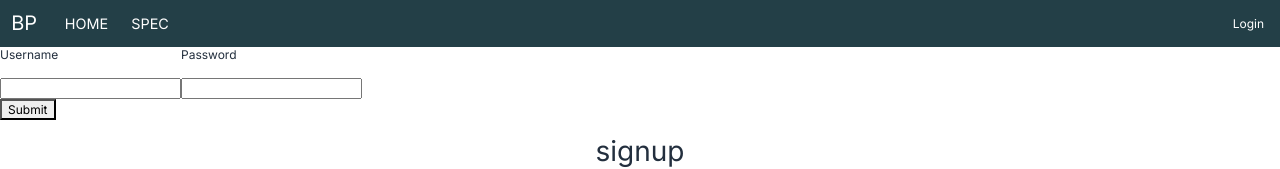
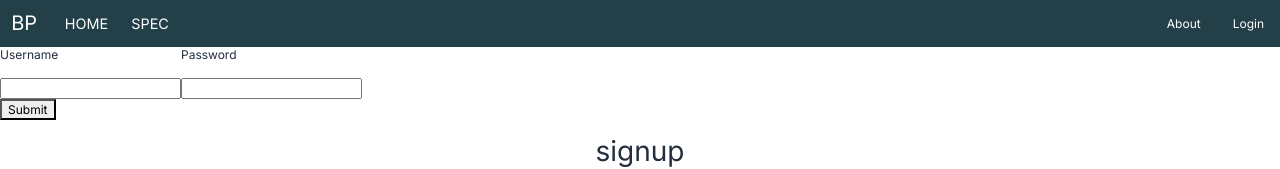
Before and after one commit to tammer/bootstrap-practice, a React (Create React App) app: page /login in a window 1280 px wide. Shown: the top 169 px of the page. Built offline with nearby package versions, Linux system fonts and the light colour scheme.

Commit message:
reminder

```diff
--- a/src/App.js
+++ b/src/App.js
@@ -35,6 +35,7 @@ function App() {
             {/* <Nav.Link href="/skills">My Skillset</Nav.Link> */}
             {/* <Nav.Link href="/opps">My Opportunities</Nav.Link> */}
           </Nav>
+          <Nav.Link href="/requirements">About</Nav.Link>
           {localStorage.getItem("token") ? (
             <NavDropdown title={userName} id="basic-nav-dropdown">
               {/* <NavDropdown.Divider /> */}
```
